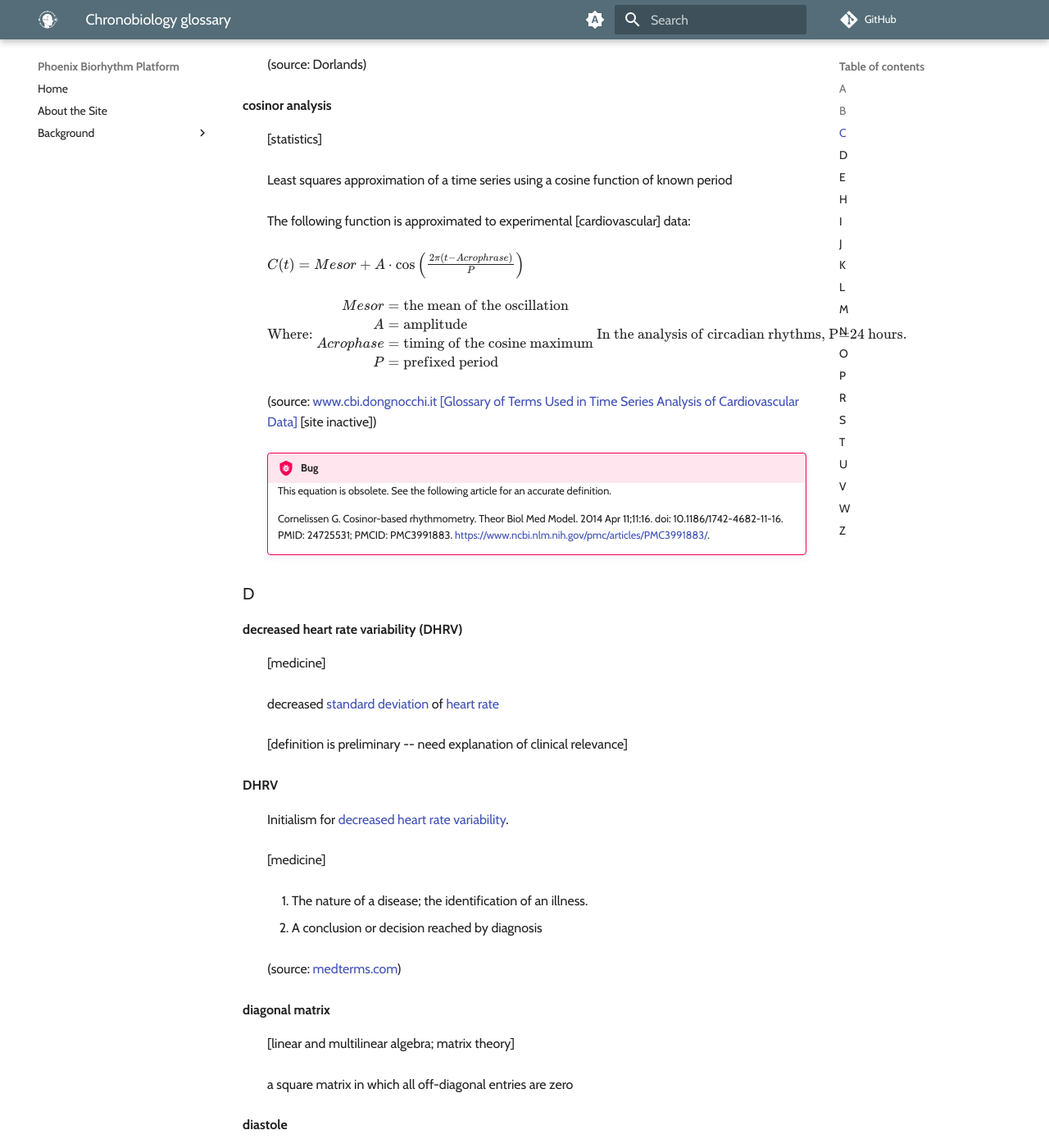
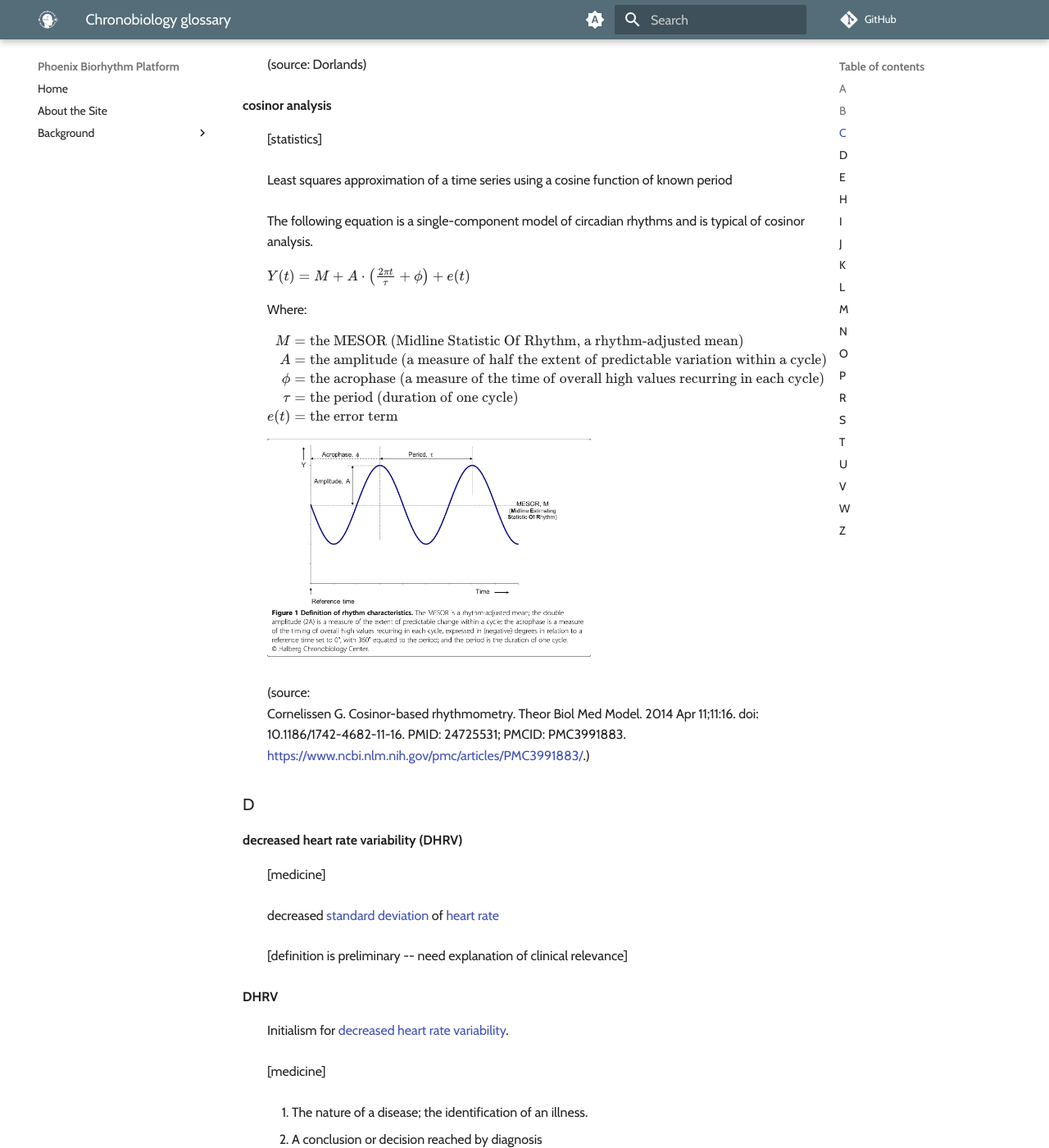
Before and after one commit to phoenix-chronobiology/phoenix-chronobiology.github.io, an MkDocs documentation site: the page built from docs/snippets/chronobiology-glossary.md, in a window 1280 px wide and 1400 px high, scrolled down 8263 px. Shown: the whole window at 82% size. Built offline with MkDocs 1.6.1 and Material for MkDocs 9.7.7, drawn with Linux system fonts in a browser that asks for light colours; comment, search, counter and statistics services are not loaded.

Commit message:
revise illustrative equation for term 'cosinor analysis'

```diff
--- a/docs/snippets/chronobiology-glossary.md
+++ b/docs/snippets/chronobiology-glossary.md
@@ -234,24 +234,26 @@ Jump to:
 <span id="cosinor-analysis">cosinor analysis</span>
 : [statistics]
 : Least squares approximation of a time series using a cosine function of known period
-: The following function is approximated to experimental [cardiovascular] data:
-: \(C(t) = Mesor + A\cdot\cos\left(\frac{2\pi(t-Acrophrase)}{P}\right)\)
-: \(
-    \text{Where:  } \\
-    \begin{align}
-    Mesor &= \text{the mean of the oscillation} \\
-    A &= \text{amplitude} \\
-    Acrophase &= \text{timing of the cosine maximum} \\
-    P &= \text{prefixed period} \\
-    \end{align}
-    \text{  In the analysis of circadian rhythms, P=24 hours.}
+: The following equation is a single-component model of circadian rhythms and is typical of cosinor analysis.
+
+    \(Y(t) = M + A\cdot\left(\frac{2\pi\mathnormal{t}}{\tau} + \phi\right) + e(t)\)
+
+    Where:
+
+    \(
+        \begin{align}
+        M &= \text{the MESOR (Midline Statistic Of Rhythm, a rhythm-adjusted mean)} \newline
+        A &= \text{the amplitude (a measure of half the extent of predictable variation within a cycle)} \newline
+        \phi &= \text{the acrophase (a measure of the time of overall high values recurring in each cycle)} \newline
+        \tau &= \text{the period (duration of one cycle)} \newline
+        e(t) &= \text{the error term}
+        \end{align}
     \)
 
-: (source: [www.cbi.dongnocchi.it [Glossary of Terms Used in Time Series Analysis of Cardiovascular Data]](http://www.cbi.dongnocchi.it/glossary/Glossary.html){: target="_blank" } [site inactive])
-:   !!! bug
-        This equation is obsolete. See the following article for an accurate definition.
+    ![rhythm-characteristics](../images/rhythm-characteristics.png){: style="width: 60%;" }
 
-        Cornelissen G. Cosinor-based rhythmometry. Theor Biol Med Model. 2014 Apr 11;11:16. doi: 10.1186/1742-4682-11-16. PMID: 24725531; PMCID: PMC3991883. [https://www.ncbi.nlm.nih.gov/pmc/articles/PMC3991883/](https://www.ncbi.nlm.nih.gov/pmc/articles/PMC3991883/){: target="_blank" }.
+: (source:
+        Cornelissen G. Cosinor-based rhythmometry. Theor Biol Med Model. 2014 Apr 11;11:16. doi: 10.1186/1742-4682-11-16. PMID: 24725531; PMCID: PMC3991883. [https://www.ncbi.nlm.nih.gov/pmc/articles/PMC3991883/](https://www.ncbi.nlm.nih.gov/pmc/articles/PMC3991883/){: target="_blank" }.)
 
 
 ### D
```
Also changed, not shown: docs/images/rhythm-characteristics.png (added).
